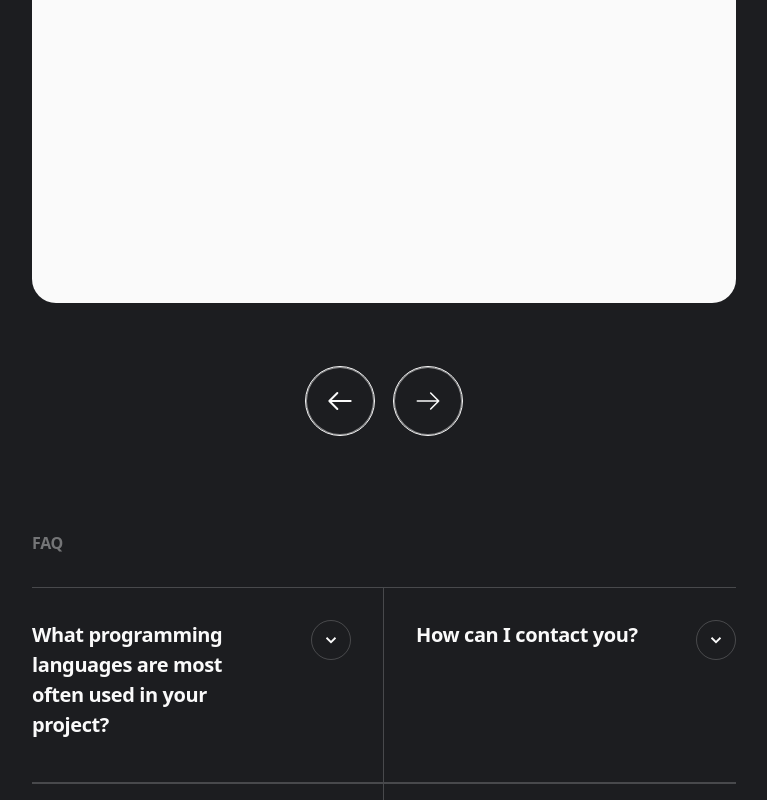
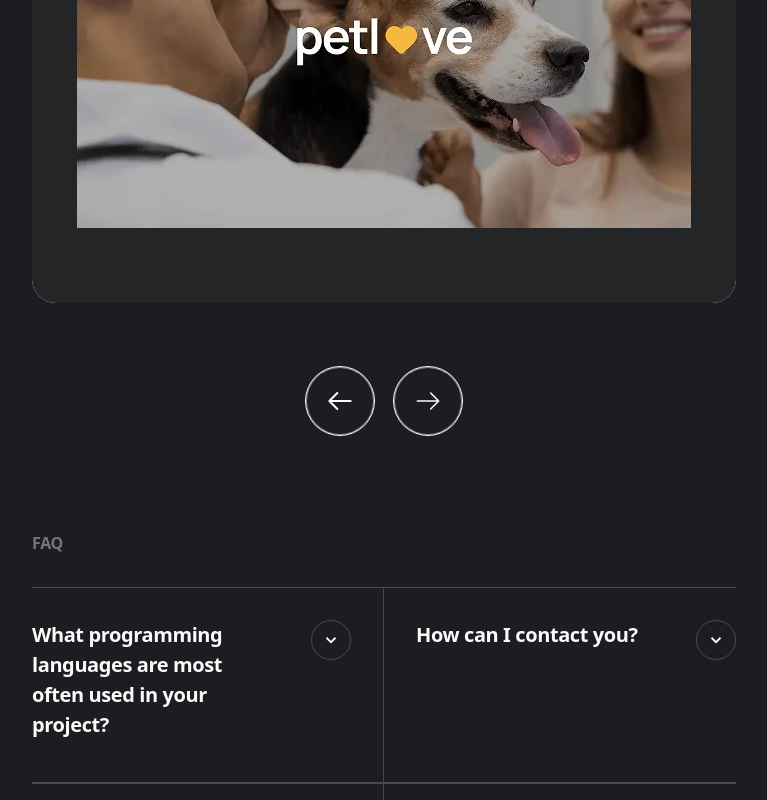
Before and after one commit to Halyna79/copy-jefferson, a website built with Vite: page src/index.html in a window 1280 px wide. Both pictures are taken after a click on the element 684 px from the left and 6226 px from the top of the page. Shown: the part 5826-6626 px from the top of the page, without its empty margins (256-1023 px from the left). Built offline with nearby package versions, Linux system fonts and the light colour scheme; no server answers; files whose address does not match are found by name; what accordion-js, izitoast would draw is missing.

Commit message:
fix-bag-css

```diff
--- a/src/css/projects.css
+++ b/src/css/projects.css
@@ -18,18 +18,22 @@
 }
 
 .projects-slide {
-    display: none;
-    display: flex;
+    /* display: flex;
     flex-direction: column;
-    align-items: center;
+    align-items: center; */
+    position: absolute;
+    top: 0;
+    left: 0;
     width: 100%;
     opacity: 0;
+    visibility: hidden;
     transition: opacity 0.5s ease-in-out;
 }
 
 .projects-slide.active {
-    display: flex;
+    /* display: flex; */
     opacity: 1;
+    visibility: visible;
 }
 
 .projects-info {
--- a/src/js/projects.js
+++ b/src/js/projects.js
@@ -5,22 +5,25 @@ document.addEventListener("DOMContentLoaded", function () {
     let currentIndex = 0;
 
     function updateSlides() {
-        slides.forEach(slide => slide.classList.remove('active'));
-        slides[currentIndex].classList.add('active');
+        slides.forEach((slide, index) => {
+            slide.classList.toggle('active', index === currentIndex);
+        });
+
         prevBtn.classList.toggle('disabled', currentIndex === 0);
         nextBtn.classList.toggle('disabled', currentIndex === slides.length - 1);
     }
-    updateSlides();
+
     nextBtn.addEventListener('click', () => {
-        if (currentIndex < slides.length - 1) {
+        if (!nextBtn.classList.contains("disabled") && currentIndex < slides.length - 1) {
             currentIndex++;
             updateSlides();
         }
     });
     prevBtn.addEventListener('click', () => {
-        if (currentIndex > 0) {
+        if (!prevBtn.classList.contains("disabled") && currentIndex > 0) {
             currentIndex--;
             updateSlides();
         }
     });
-})
+    updateSlides();
+});
```
